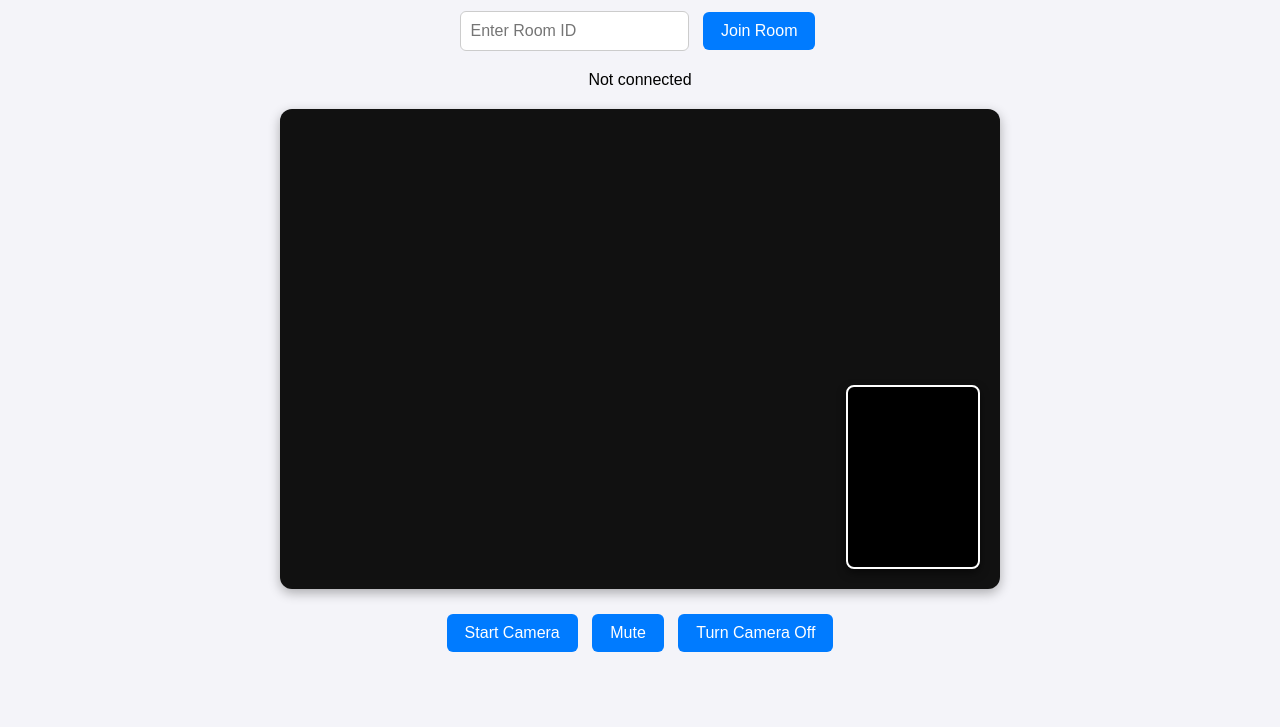
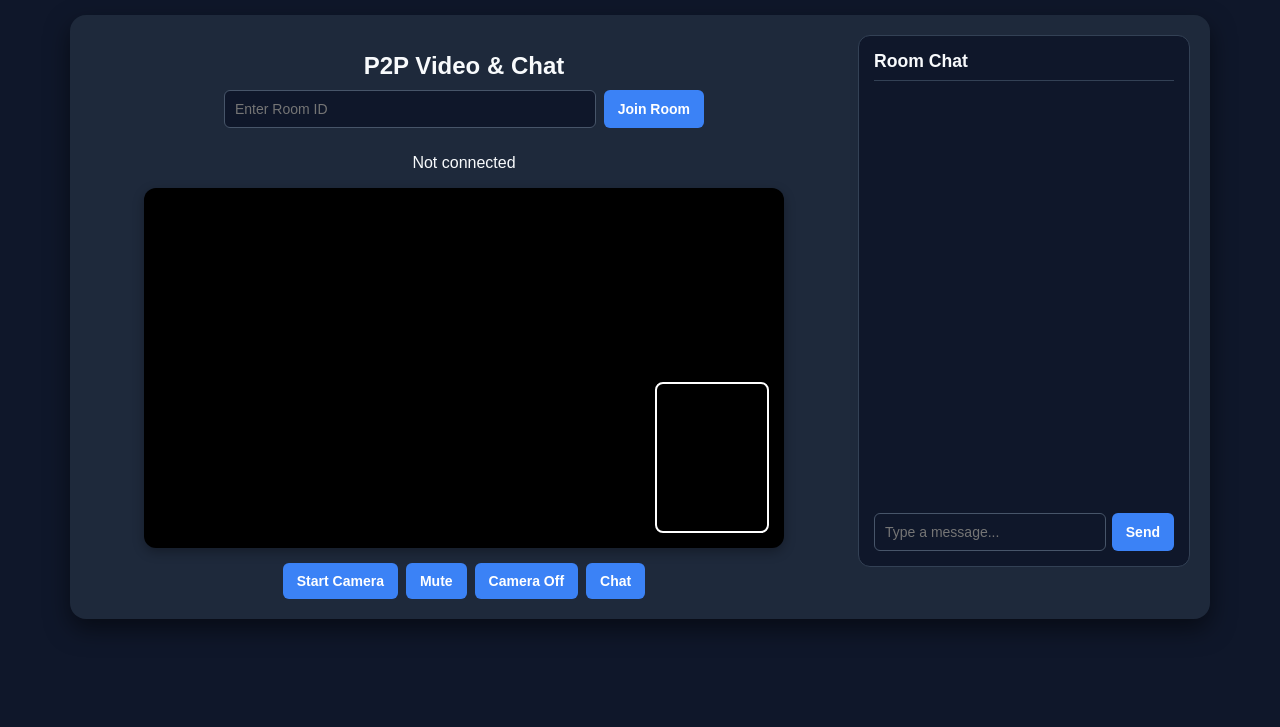
Before and after one commit to mohdarish91055/p2p_communication, a website: page public/index.html in a window 1280 px wide. Shown: the part 93-820 px from the top of the page. Drawn offline with nearby package versions, Linux system fonts and the light colour scheme; no server answers.

Commit message:
made change

```diff
--- a/public/index.html
+++ b/public/index.html
@@ -1,11 +1,15 @@
 <!doctype html>
 <html>
   <head>
-    <title>P2P Calling App</title>
+    <meta name="viewport" content="width=device-width, initial-scale=1.0" />
+    <title>P2P Video Call & Chat</title>
     <link rel="stylesheet" href="style.css" />
   </head>
   <body>
-    <h1>P2P Audio & Video Calling</h1>
+    <div class="app-container">
+      <!-- Left / Main Section: Videos & Controls -->
+      <div class="main-section">
+        <h1>P2P Video & Chat</h1>
 
         <div class="room-control">
           <input type="text" id="roomId" placeholder="Enter Room ID" />
@@ -14,7 +18,7 @@
 
         <p id="status">Not connected</p>
 
-    <!-- Video Container for Big Remote / Small Local PiP Layout -->
+        <!-- Video Container (Big Remote / Small Local PiP) -->
         <div class="video-container">
           <video id="remoteVideo" autoplay playsinline></video>
           <video
@@ -29,8 +33,25 @@
         <div class="controls">
           <button id="startCamera">Start Camera</button>
           <button id="muteBtn">Mute</button>
-      <button id="cameraBtn">Turn Camera Off</button>
+          <button id="cameraBtn">Camera Off</button>
+          <button id="toggleChatBtn">Chat</button>
           <button id="disconnectBtn" style="display: none">Disconnect</button>
+        </div>
+      </div>
+
+      <!-- Right Section: Chat Panel -->
+      <div id="chatSidebar" class="chat-sidebar">
+        <h3>Room Chat</h3>
+        <div id="chatMessages" class="chat-messages"></div>
+        <div class="chat-input-area">
+          <input
+            type="text"
+            id="messageInput"
+            placeholder="Type a message..."
+          />
+          <button id="sendMsgBtn">Send</button>
+        </div>
+      </div>
     </div>
 
     <script src="/socket.io/socket.io.js"></script>
--- a/public/script.js
+++ b/public/script.js
@@ -10,6 +10,11 @@ const muteBtn = document.getElementById("muteBtn");
 const cameraBtn = document.getElementById("cameraBtn");
 const disconnectBtn = document.getElementById("disconnectBtn");
 
+// Chat Elements
+const chatMessages = document.getElementById("chatMessages");
+const messageInput = document.getElementById("messageInput");
+const sendMsgBtn = document.getElementById("sendMsgBtn");
+
 let localStream;
 let peerConnection;
 let remoteSocketId;
@@ -18,7 +23,7 @@ const rtcConfig = {
   iceServers: [{ urls: "stun:stun.l.google.com:19302" }],
 };
 
-// 1. Start Camera & Microphone
+// 1. Start Camera
 startCamera.addEventListener("click", async () => {
   try {
     localStream = await navigator.mediaDevices.getUserMedia({
@@ -26,8 +31,8 @@ startCamera.addEventListener("click", async () => {
       audio: true,
     });
     localVideo.srcObject = localStream;
-    statusText.textContent = "Camera started. Enter Room ID and click Join.";
-    startCamera.style.display = "none"; // Hide after starting
+    statusText.textContent = "Camera started. Enter Room ID and join.";
+    startCamera.style.display = "none";
   } catch (error) {
     console.error("Media access error:", error);
     statusText.textContent = "Error: " + error.name;
@@ -78,12 +83,11 @@ socket.on("waiting", (msg) => {
 });
 
 socket.on("room-joined", async (existingUserId) => {
-  statusText.textContent = "Connecting to user...";
+  statusText.textContent = "Connecting...";
   createPeerConnection(existingUserId);
 
   const offer = await peerConnection.createOffer();
   await peerConnection.setLocalDescription(offer);
-
   socket.emit("offer", { target: existingUserId, offer });
 });
 
@@ -98,7 +102,6 @@ socket.on("offer", async ({ sender, offer }) => {
 
   const answer = await peerConnection.createAnswer();
   await peerConnection.setLocalDescription(answer);
-
   socket.emit("answer", { target: sender, answer });
   statusText.textContent = "Connected!";
 });
@@ -114,9 +117,35 @@ socket.on("ice-candidate", async ({ candidate }) => {
   }
 });
 
-// 4. Disconnect Logic
+// 4. Chat Message Sending & Receiving
+sendMsgBtn.addEventListener("click", () => {
+  const text = messageInput.value.trim();
+  if (!text || !remoteSocketId) return;
+
+  // Send via socket to specific remote user
+  socket.emit("send-message", { target: remoteSocketId, message: text });
+
+  appendMessage("You: " + text, "outgoing");
+  messageInput.value = "";
+});
+
+socket.on("receive-message", ({ sender, message }) => {
+  appendMessage("Peer: " + message, "incoming");
+});
+
+function appendMessage(text, className) {
+  const div = document.createElement("div");
+  div.className = `chat-message ${className}`;
+  div.textContent = text;
+  chatMessages.appendChild(div);
+  chatMessages.scrollTop = chatMessages.scrollHeight;
+}
+
+// 5. Disconnect Logic
 disconnectBtn.addEventListener("click", () => {
-  hangUp();
+  socket.emit("leave-room");
+  resetCallState();
+  statusText.textContent = "Call ended.";
 });
 
 socket.on("user-left", () => {
@@ -128,12 +157,6 @@ socket.on("error-message", (msg) => {
   alert(msg);
 });
 
-function hangUp() {
-  socket.emit("leave-room");
-  resetCallState();
-  statusText.textContent = "Call ended.";
-}
-
 function resetCallState() {
   if (peerConnection) {
     peerConnection.close();
@@ -141,9 +164,10 @@ function resetCallState() {
   }
   remoteVideo.srcObject = null;
   disconnectBtn.style.display = "none";
+  remoteSocketId = null;
 }
 
-// 5. Mute & Camera Controls
+// 6. Mute & Camera Controls
 muteBtn.addEventListener("click", () => {
   if (!localStream) return;
   const audioTrack = localStream.getAudioTracks()[0];
@@ -155,7 +179,5 @@ cameraBtn.addEventListener("click", () => {
   if (!localStream) return;
   const videoTrack = localStream.getVideoTracks()[0];
   videoTrack.enabled = !videoTrack.enabled;
-  cameraBtn.textContent = videoTrack.enabled
-    ? "Turn Camera Off"
-    : "Turn Camera On";
+  cameraBtn.textContent = videoTrack.enabled ? "Camera Off" : "Camera On";
 });
--- a/public/style.css
+++ b/public/style.css
@@ -1,71 +1,182 @@
 body {
   font-family: Arial, sans-serif;
-  text-align: center;
-  background: #f4f4f9;
+  background: #0f172a;
+  color: #f8fafc;
   margin: 0;
+  padding: 10px;
+  display: flex;
+  justify-content: center;
+  align-items: center;
+  min-height: 100vh;
+}
+
+.app-container {
+  display: flex;
+  flex-direction: row;
+  gap: 20px;
+  max-width: 1100px;
+  width: 100%;
+  background: #1e293b;
   padding: 20px;
+  border-radius: 16px;
+  box-shadow: 0 10px 25px rgba(0, 0, 0, 0.5);
+}
+
+.main-section {
+  flex: 1;
+  display: flex;
+  flex-direction: column;
+  align-items: center;
+}
+
+h1 {
+  font-size: 1.5rem;
+  margin-bottom: 10px;
+}
+
+.room-control {
+  margin-bottom: 10px;
+  display: flex;
+  gap: 8px;
+  width: 100%;
+  max-width: 480px;
+}
+
+.room-control input {
+  flex: 1;
 }
 
 .video-container {
   position: relative;
   width: 100%;
-  max-width: 720px;
-  height: 480px;
-  margin: 20px auto;
-  background: #111;
+  max-width: 640px;
+  aspect-ratio: 16 / 9;
+  background: #000;
   border-radius: 12px;
   overflow: hidden;
   box-shadow: 0 4px 12px rgba(0, 0, 0, 0.3);
 }
 
-/* Big Remote Video */
 #remoteVideo {
   width: 100%;
   height: 100%;
   object-fit: cover;
 }
 
-/* Small Local Video (Picture-in-Picture) */
 #localVideo.pip-video {
   position: absolute;
-  bottom: 20px;
-  right: 20px;
-  width: 130px;
-  height: 180px;
+  bottom: 15px;
+  right: 15px;
+  width: 110px;
+  aspect-ratio: 3 / 4;
   object-fit: cover;
   border-radius: 8px;
   border: 2px solid #fff;
   background: #000;
-  box-shadow: 0 4px 8px rgba(0, 0, 0, 0.5);
+}
+
+.controls {
+  margin-top: 15px;
+  display: flex;
+  flex-wrap: wrap;
+  gap: 8px;
+  justify-content: center;
 }
 
 button {
-  padding: 10px 18px;
-  margin: 5px;
-  font-size: 16px;
+  padding: 10px 14px;
+  font-size: 14px;
   cursor: pointer;
   border-radius: 6px;
   border: none;
-  background: #007bff;
+  background: #3b82f6;
   color: white;
+  font-weight: bold;
 }
 
 button:hover {
-  background: #0056b3;
+  background: #2563eb;
 }
 
 #disconnectBtn {
-  background: #dc3545;
+  background: #ef4444;
 }
-
 #disconnectBtn:hover {
-  background: #c82333;
+  background: #dc2626;
 }
 
 input {
   padding: 10px;
-  font-size: 16px;
+  font-size: 14px;
   border-radius: 6px;
-  border: 1px solid #ccc;
-  margin-right: 5px;
+  border: 1px solid #475569;
+  background: #0f172a;
+  color: white;
 }
+
+/* Chat Sidebar Styles */
+.chat-sidebar {
+  width: 300px;
+  background: #0f172a;
+  border-radius: 12px;
+  display: flex;
+  flex-direction: column;
+  padding: 15px;
+  border: 1px solid #334155;
+  max-height: 500px;
+}
+
+.chat-sidebar h3 {
+  margin-top: 0;
+  font-size: 1.1rem;
+  border-bottom: 1px solid #334155;
+  padding-bottom: 8px;
+}
+
+.chat-messages {
+  flex: 1;
+  overflow-y: auto;
+  display: flex;
+  flex-direction: column;
+  gap: 8px;
+  margin-bottom: 10px;
+  font-size: 13px;
+}
+
+.chat-message {
+  padding: 8px 12px;
+  border-radius: 8px;
+  max-width: 80%;
+  word-break: break-word;
+}
+
+.chat-message.incoming {
+  background: #334155;
+  align-self: flex-start;
+}
+
+.chat-message.outgoing {
+  background: #2563eb;
+  align-self: flex-end;
+}
+
+.chat-input-area {
+  display: flex;
+  gap: 6px;
+}
+
+.chat-input-area input {
+  flex: 1;
+}
+
+/* Responsive Rules for Mobile */
+@media (max-width: 768px) {
+  .app-container {
+    flex-direction: column;
+    padding: 10px;
+  }
+  .chat-sidebar {
+    width: 100%;
+    max-height: 250px;
+  }
+}
```
Also changed, not shown: server.js (+8 -0 lines). Lines whose indentation alone changed are shown as unchanged.
